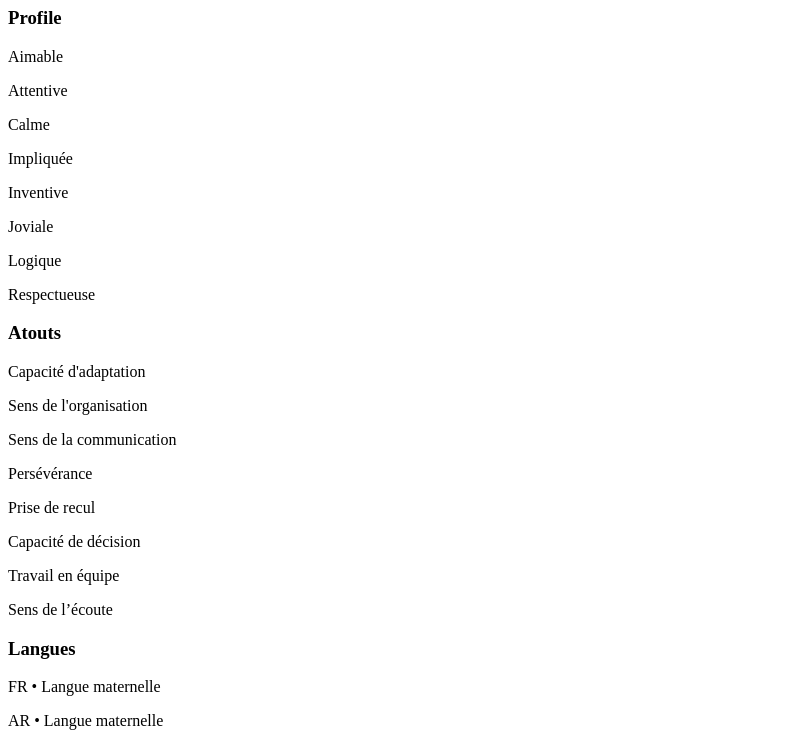
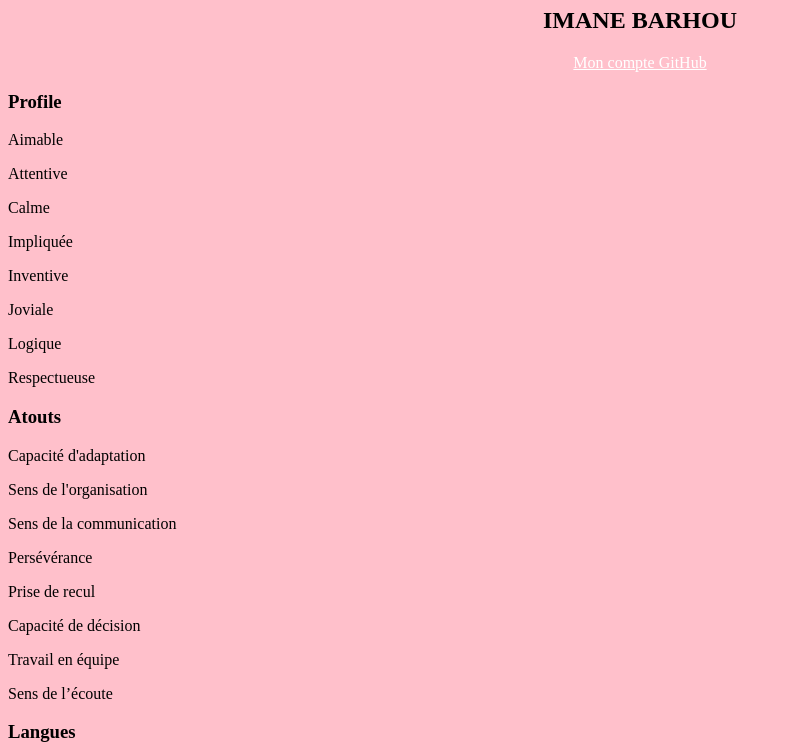
Before and after one commit to imenbrh/github.io, a plain HTML site: page index.html in a window 1280 px wide. Shown: the part 73-821 px from the top of the page, without its empty margins (0-812 px from the left). Drawn offline with Linux system fonts and the light colour scheme.

Commit message:
Update index.html

```diff
--- a/index.html
+++ b/index.html
@@ -1,17 +1,24 @@
 <!DOCTYPE html>
-
 <html>
-<head>
-    <style>
+	<head>
+   <style>
         .titre-personnalise {
             color: purple;
             text-align: center;
         }
     </style>
-</head>
-<body>
+
     <h1 class="titre-personnalise">CV Professionnel</h1>
-</body>
+
+
+  </head>
+                                  <body bgcolor="pink">
+
+                                      <h2 align="center">IMANE BARHOU</h2>
+                        <body a link ="#ffffff">
+                        <p align="center"><a href="https://github.com/imenbrh"> Mon compte GitHub</a></p align="center">
+                          </body>
+
 
 
 <h3>Profile</h3>
```
